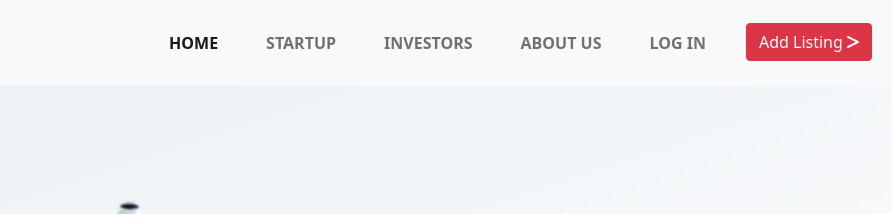
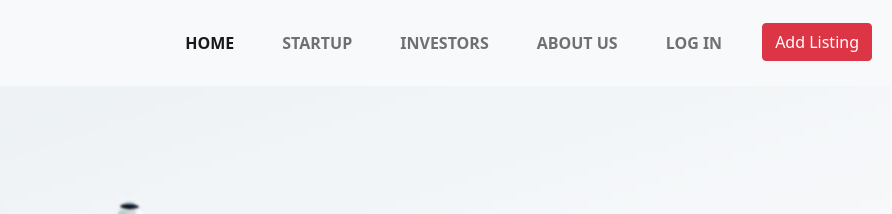
Before and after one commit to Bhupender98/Divisha_technologies, a plain HTML site: page index.html in a window 1280 px wide. Shown: the top 214 px of the page, 388-1280 px from the left. Drawn offline with nearby package versions, Linux system fonts and the light colour scheme.

Commit message:
Update index.html

```diff
--- a/index.html
+++ b/index.html
@@ -52,7 +52,6 @@
           <li class="nav-item">
             <button type="button" class="btn btn-danger">
               Add Listing
-              <span> <i class="fa-solid fa-greater-than"></i></span>
             </button>
           </li>
         </ul>
```
